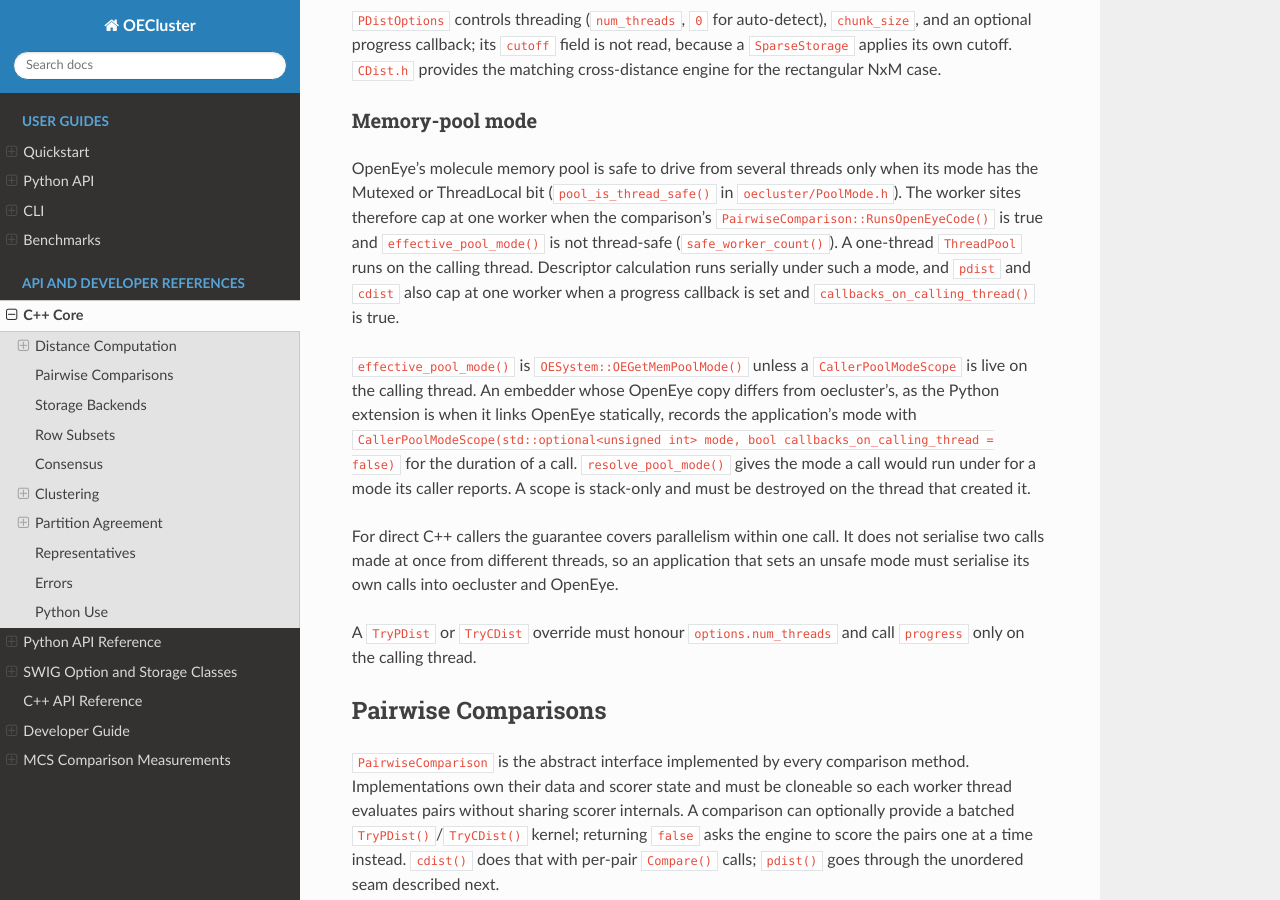
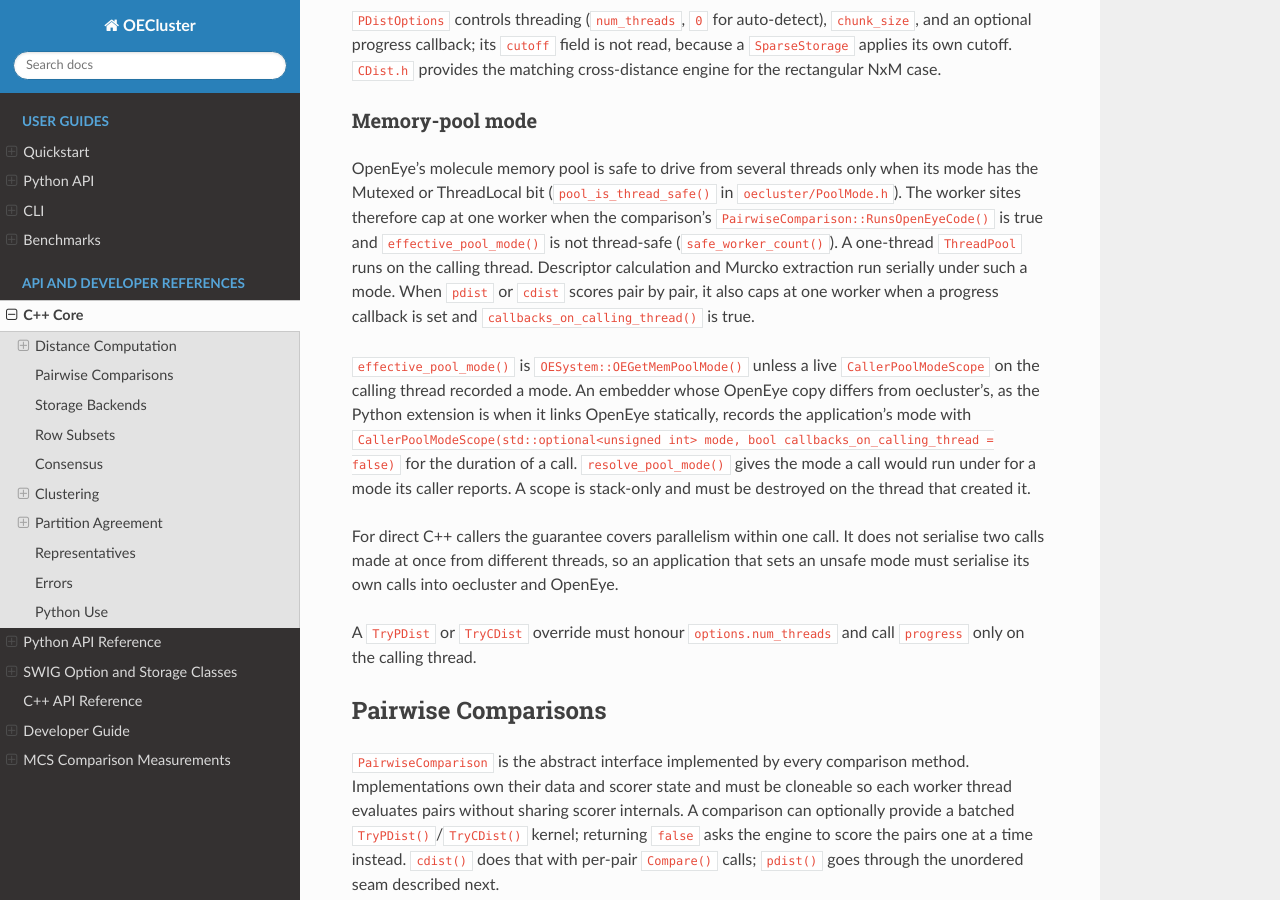
Before and after one commit to scott-arne/oecluster, a Sphinx documentation site: the page built from docs/cpp-core.md, in a window 1280 px wide and 900 px high, scrolled down 887 px. Built offline with Sphinx 7.4.7 and the Read the Docs theme 3.1.0, drawn with Linux system fonts in a browser that asks for light colours; pages that are not in the unit, such as notebooks, are missing from menus; the version number is read from the project's files by our own code.

Commit message:
docs: scope the progress cap to per-pair scoring, and name Murcko and the effective mode

```diff
--- a/docs/cpp-core.md
+++ b/docs/cpp-core.md
@@ -51,12 +51,13 @@ its mode has the Mutexed or ThreadLocal bit (`pool_is_thread_safe()` in
 `oecluster/PoolMode.h`). The worker sites therefore cap at one worker when the
 comparison's `PairwiseComparison::RunsOpenEyeCode()` is true and
 `effective_pool_mode()` is not thread-safe (`safe_worker_count()`). A
-one-thread `ThreadPool` runs on the calling thread. Descriptor calculation runs
-serially under such a mode, and `pdist` and `cdist` also cap at one worker when
-a progress callback is set and `callbacks_on_calling_thread()` is true.
+one-thread `ThreadPool` runs on the calling thread. Descriptor calculation and
+Murcko extraction run serially under such a mode. When `pdist` or `cdist` scores
+pair by pair, it also caps at one worker when a progress callback is set and
+`callbacks_on_calling_thread()` is true.
 
-`effective_pool_mode()` is `OESystem::OEGetMemPoolMode()` unless a
-`CallerPoolModeScope` is live on the calling thread. An embedder whose OpenEye
+`effective_pool_mode()` is `OESystem::OEGetMemPoolMode()` unless a live
+`CallerPoolModeScope` on the calling thread recorded a mode. An embedder whose OpenEye
 copy differs from oecluster's, as the Python extension is when it links OpenEye
 statically, records the application's mode with
 `CallerPoolModeScope(std::optional<unsigned int> mode, bool callbacks_on_calling_thread = false)`
```
Also changed, not shown: docs/python-api.md (+8 -5 lines), 1 other file.
